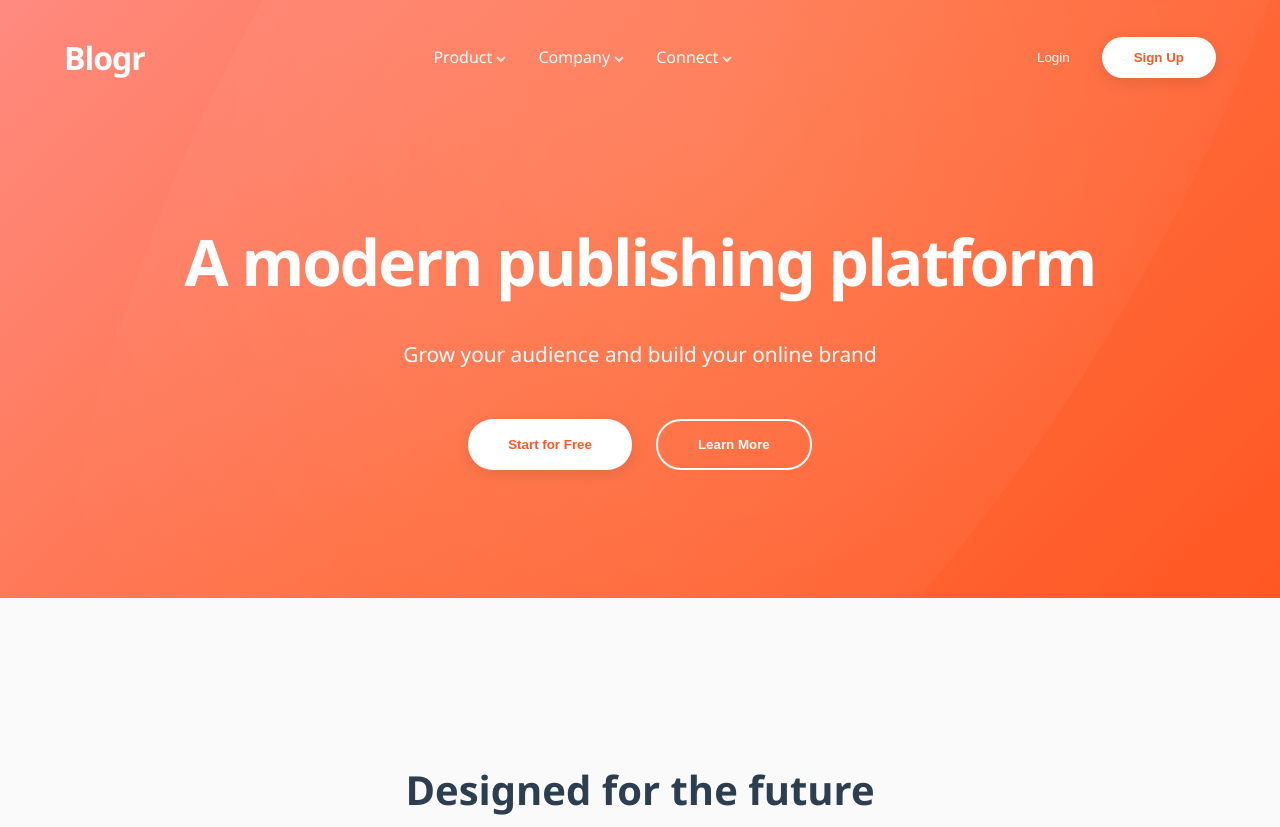
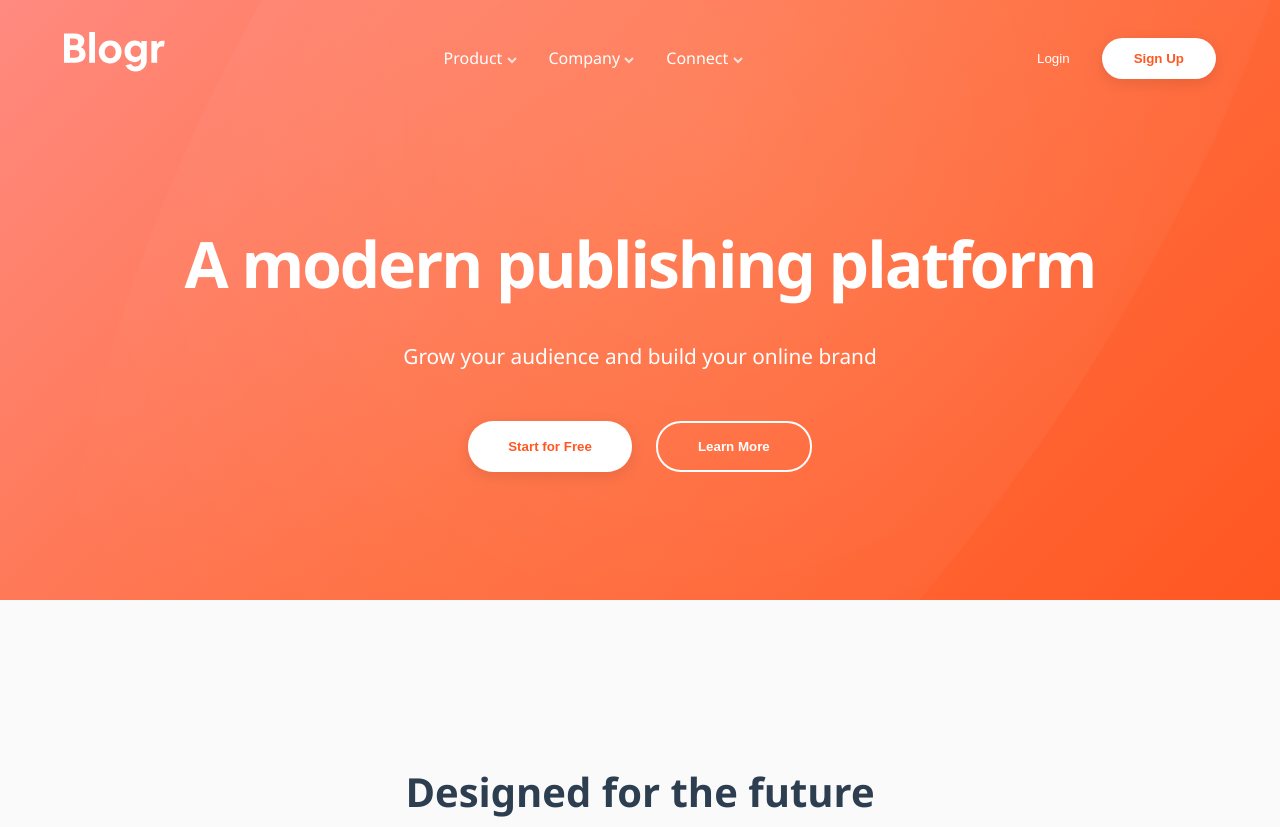
Before and after one commit to mwangaza12/Blogr_landing_page, a plain HTML site: page index.html in a window 1280 px wide. Shown: the top 827 px of the page. Drawn offline with Linux system fonts and the light colour scheme.

Commit message:
refactored code

```diff
--- a/index.html
+++ b/index.html
@@ -10,7 +10,7 @@
     <!-- Header -->
     <header class="header">
         <nav class="nav">
-            <div class="logo">Blogr</div>
+            <div class="logo"><img src="./images/logo.svg" alt="logo"></div>
 
             <ul class="nav-links">
                 <li class="dropdown">
```
